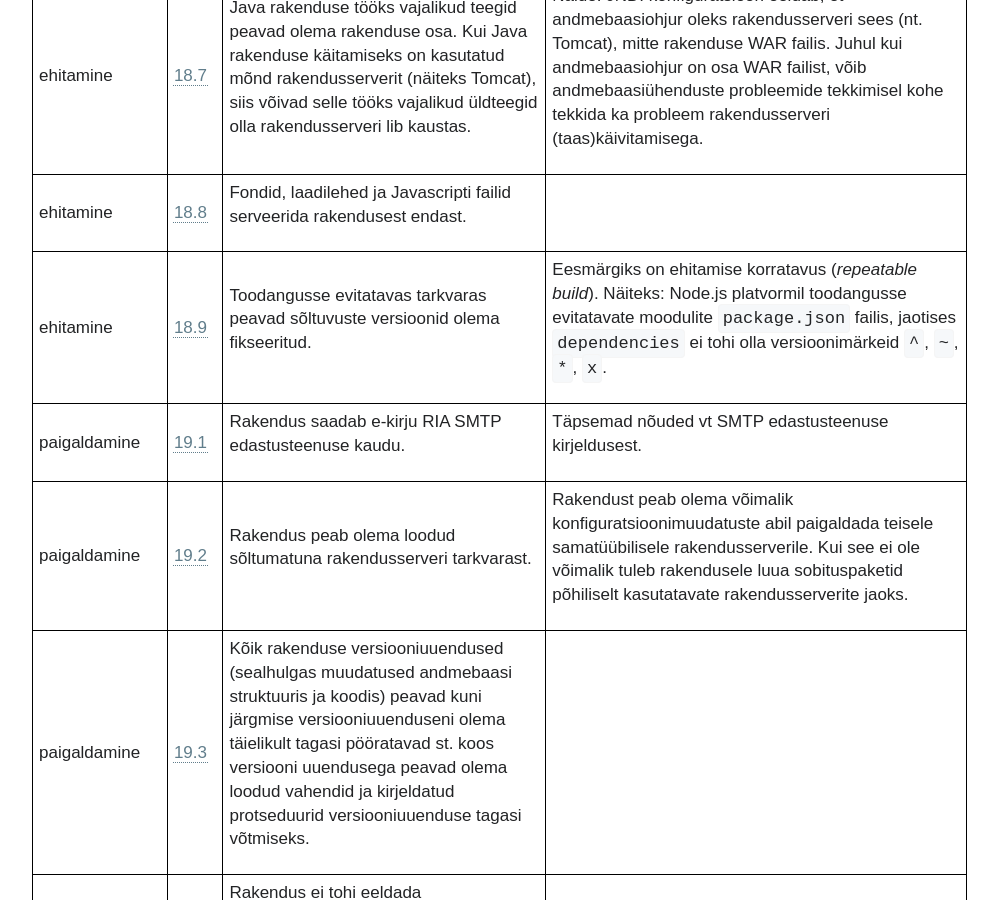
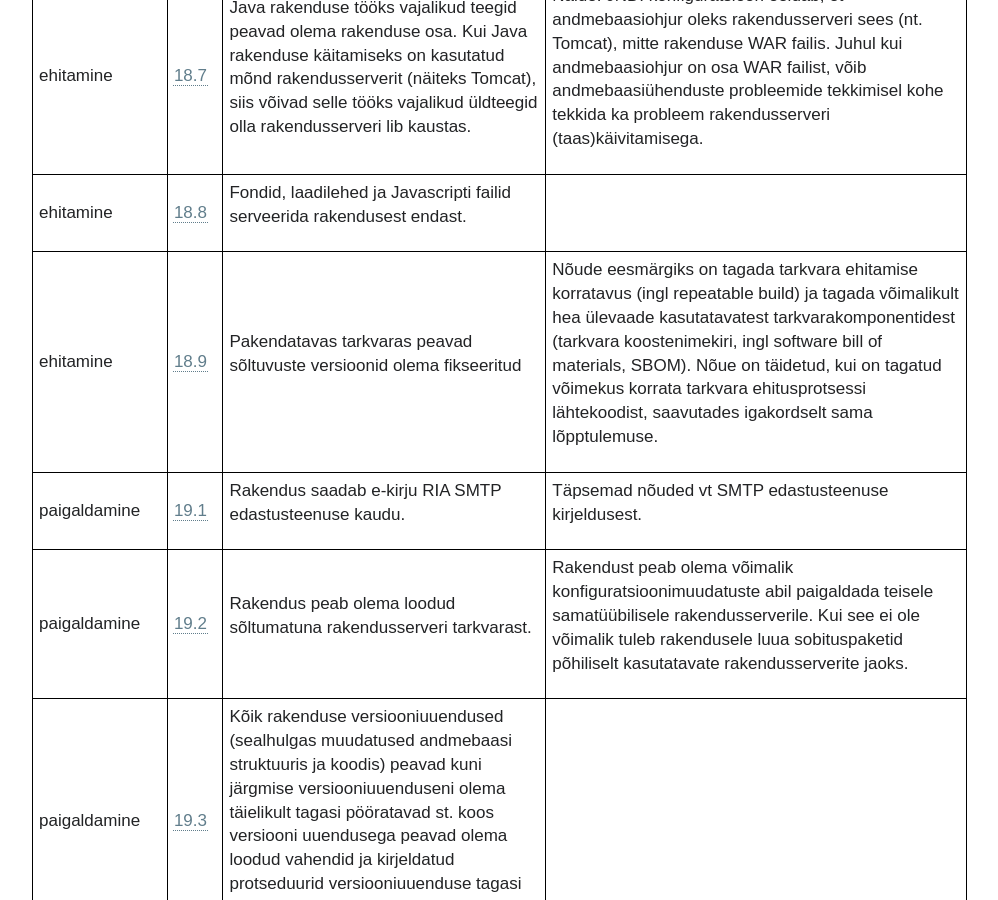
Before and after one commit to e-gov/MFN, a Jekyll site: the page built from index.md, in a window 1280 px wide and 900 px high, scrolled down 10368 px. Shown: the whole window, without its empty margins (0-998 px from the left). Built offline with Jekyll 4.4.1, drawn with Linux system fonts in a browser that asks for light colours; our own code applies the rules of GitHub Pages for plain Markdown files.

```diff
--- a/_data/Nouded.yml
+++ b/_data/Nouded.yml
@@ -260,8 +260,8 @@
       son: 'Fondid, laadilehed ja Javascripti failid serveerida rakendusest endast.'
       sel: ''
     - nr: 9
-      son: 'Toodangusse evitatavas tarkvaras peavad sõltuvuste versioonid olema fikseeritud.'
-      sel: 'Eesmärgiks on ehitamise korratavus (*repeatable build*). Näiteks: Node.js platvormil toodangusse evitatavate moodulite `package.json` failis, jaotises `dependencies` ei tohi olla versioonimärkeid `^`, `~`, `*`, `x`.'
+      son: 'Pakendatavas tarkvaras peavad sõltuvuste versioonid olema fikseeritud'
+      sel: 'Nõude eesmärgiks on tagada tarkvara ehitamise korratavus (ingl repeatable build) ja tagada võimalikult hea ülevaade kasutatavatest tarkvarakomponentidest (tarkvara koostenimekiri, ingl software bill of materials, SBOM). Nõue on täidetud, kui on tagatud võimekus korrata tarkvara ehitusprotsessi lähtekoodist, saavutades igakordselt sama lõpptulemuse.'
 - kategooria:
   nimetus: 'paigaldamine'
   nouded:
```
Also changed, not shown: Muutelugu.md (+4 -0 lines).
